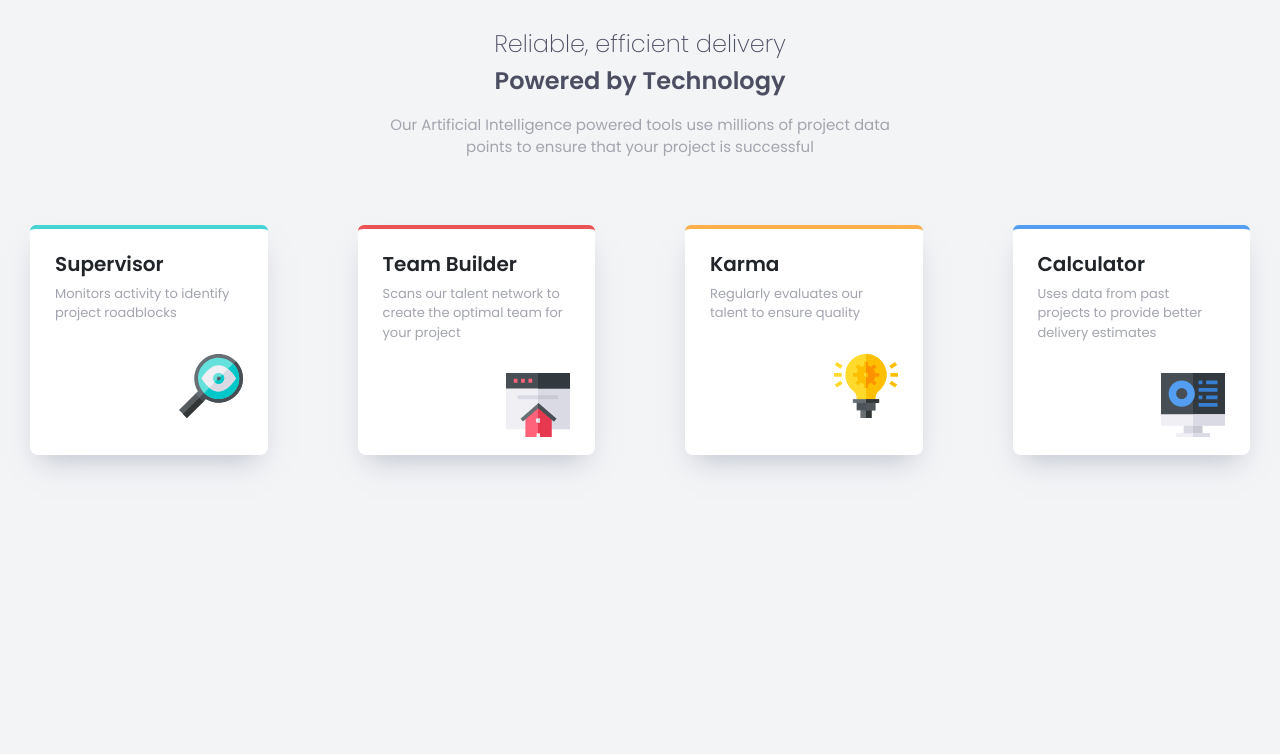
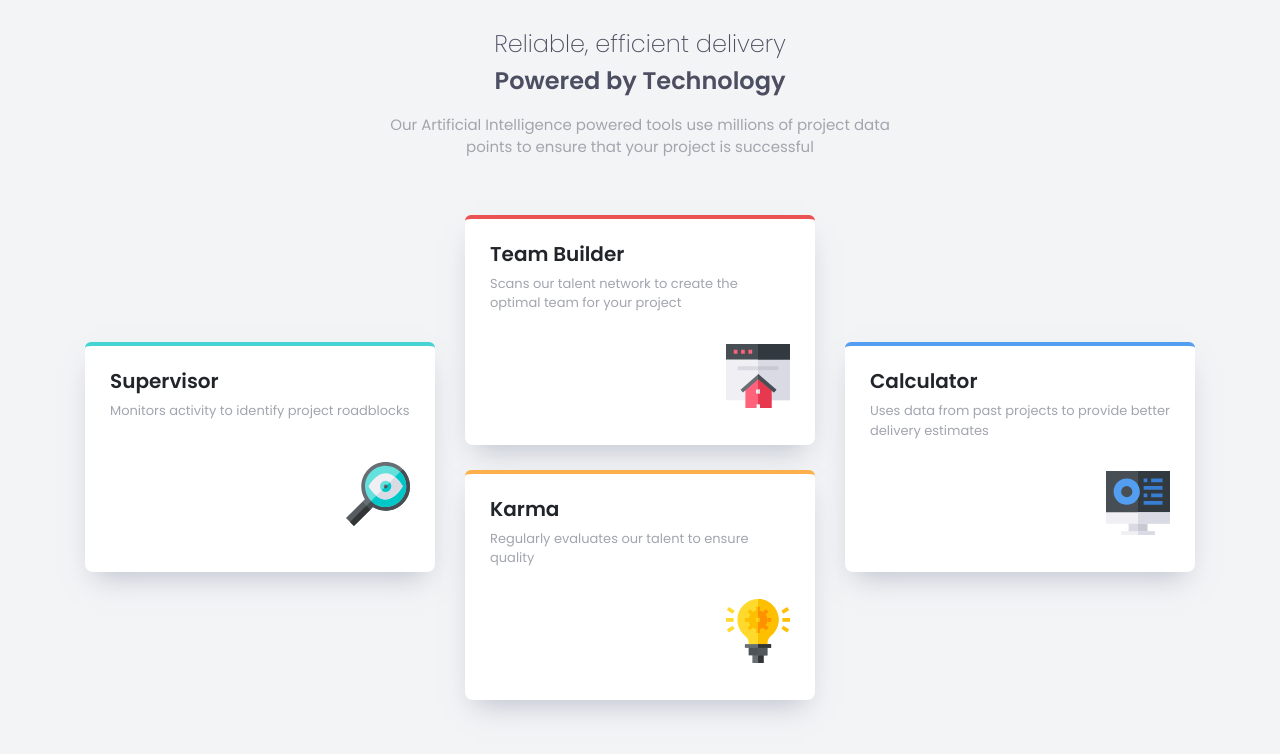
Before and after one commit to katarinacx/coding-challenges, a website built with webpack: page four-card-feature-section/dist/index.html in a window 1280 px wide. Built offline with nearby package versions, Linux system fonts and the light colour scheme.

Commit message:
completion of four card section build

```diff
--- a/four-card-feature-section/dist/css/main.css
+++ b/four-card-feature-section/dist/css/main.css
@@ -4,12 +4,13 @@ body {
     background-color: #f3f4f6 !important;
     overflow-x: hidden;
     font-family: 'Poppins', sans-serif;
+    padding-bottom: 30px;
 }
 
 .cards {
     background-color: #fff;
     height: 230px;
-    margin: 10px 30px 10px 30px;
+    margin: 10px 20px 10px 20px;
     border-radius: 8px;
     box-shadow: 0px 14px 27px -10px rgba(129,140,161,0.5);
 }
@@ -79,3 +80,33 @@ img {
     max-width: 600px;
     display: inline-block;
 }
+
+@media (min-width: 768px) {
+    .cards {
+        margin: 0;
+        height: 240px;
+    }
+
+    .team-builder {
+        margin-bottom: 25px;
+    }
+
+    .karma img {
+        margin-top: 30px;
+    }
+}
+
+@media (min-width: 992px) {
+    .cards {
+        height: 230px;
+    }
+
+    .karma img {
+        margin-top: 0;
+    }
+
+    .supervisor img {
+        margin-top: 10px;
+    }
+
+}
--- a/four-card-feature-section/dist/index.html
+++ b/four-card-feature-section/dist/index.html
@@ -15,8 +15,9 @@
             <p class="description">Our Artificial Intelligence powered tools use millions of project data points to ensure that your project is successful</p>
         </div>
     </div>
-    <div class="row">
-        <div class="col-12 col-md-3">
+    <div class="container">
+        <div class="row align-items-center">
+            <div class="col-12 col-md-4">
                 <div class="cards supervisor">
                     <div class="row">
                         <div class="col-12 content-container">
@@ -31,7 +32,7 @@
                     </div>
                 </div>
             </div>
-        <div class="col-12 col-md-3">
+            <div class="col-12 col-md-4">
                 <div class="cards team-builder">
                     <div class="row">
                         <div class="col-12 content-container">
@@ -45,8 +46,6 @@
                         </div>
                     </div>
                 </div>
-        </div>
-        <div class="col-12 col-md-3">
                 <div class="cards karma">
                     <div class="row">
                         <div class="col-12 content-container">
@@ -61,7 +60,7 @@
                     </div>
                 </div>
             </div>
-        <div class="col-12 col-md-3">
+            <div class="col-12 col-md-4">
                 <div class="cards calculator">
                     <div class="row">
                         <div class="col-12 content-container">
@@ -77,6 +76,7 @@
                 </div>
             </div>
         </div>
+    </div>
     <script type="text/javascript" src="js/main.js"></script>
 </body>
 
```
Lines whose indentation alone changed are shown as unchanged.
